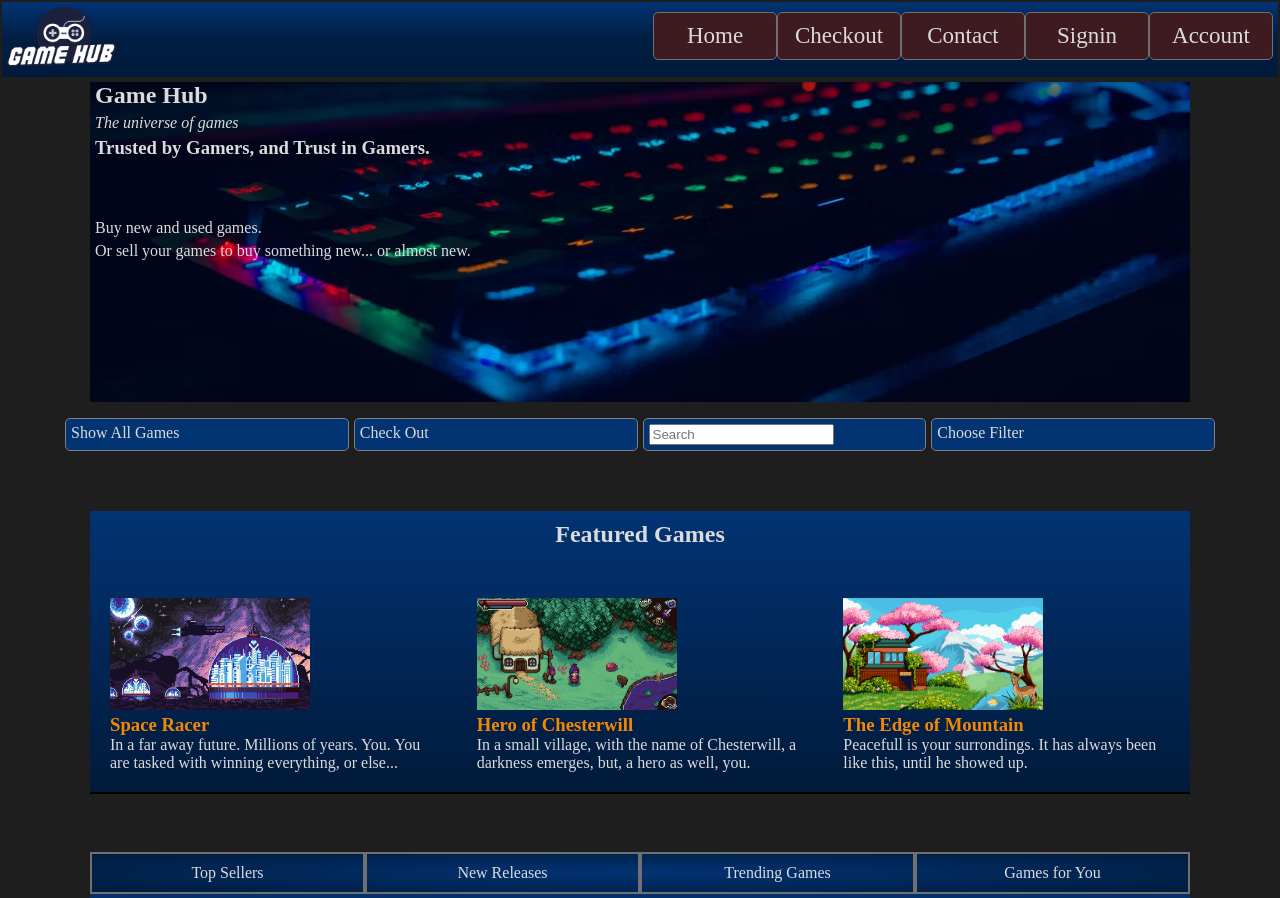
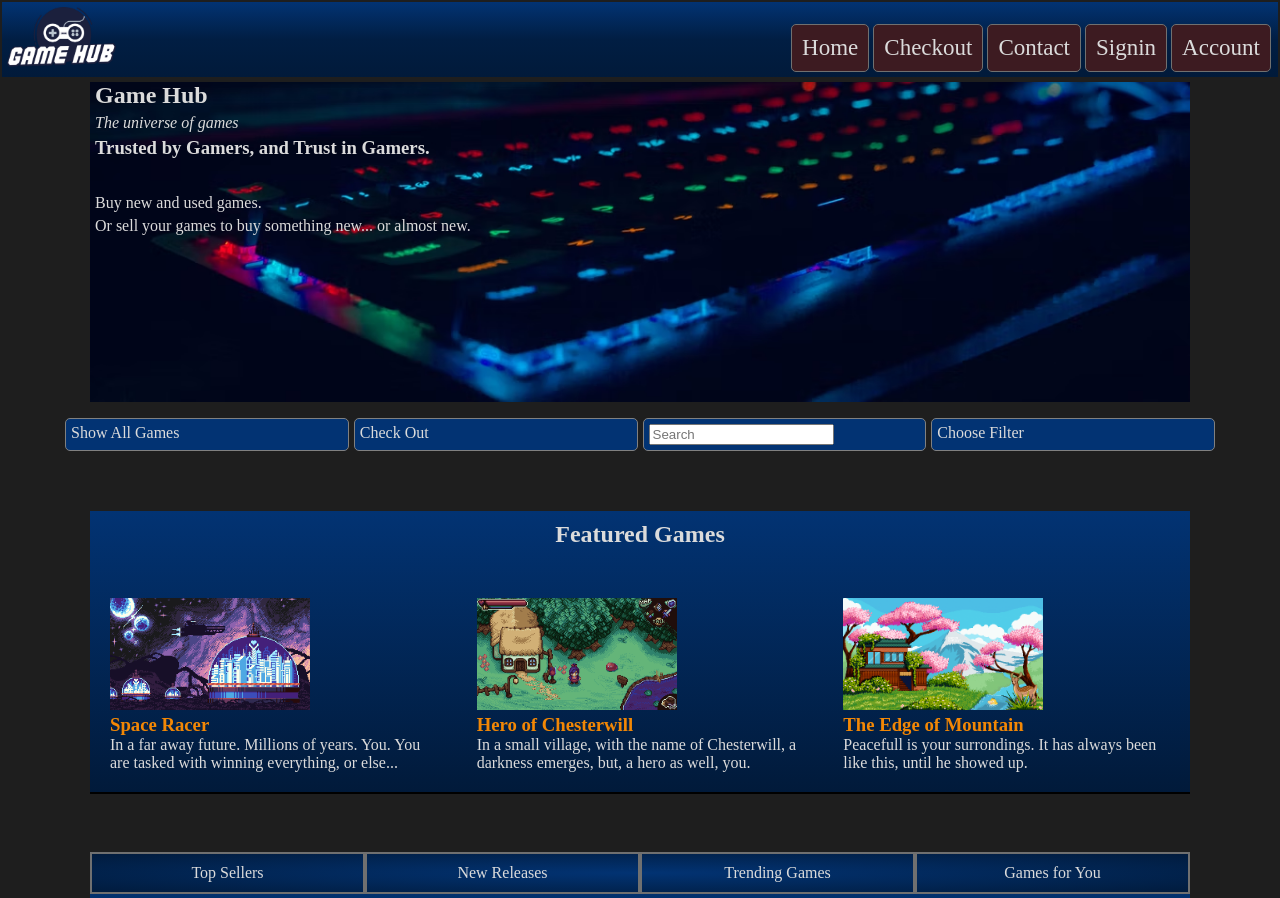
Before and after one commit to Noroff-FEU-Assignments/cross-course-project-Stian-Egeli, a plain HTML site: page index.html in a window 1280 px wide. Shown: the top 898 px of the page. Drawn offline with Linux system fonts and the light colour scheme.

Commit message:
Update styles.css

```diff
--- a/css/styles.css
+++ b/css/styles.css
@@ -40,6 +40,10 @@ footer p{
     padding-right: 34px;
 }
 
+.menu-toggle{
+    margin-top: 10px;
+}
+
 .fixed-header{
     display:flex;
     flex-basis: 100%;
@@ -59,7 +63,6 @@ footer p{
     color: #DBDBDB;
     border: 1px solid #707070;
     border-radius: 5px;
-    width: 122px;
     background-color: #3D1B21;
     text-align: center;
     padding-top: 10px;
@@ -69,6 +72,7 @@ footer p{
 .nav-header{
     display: none;
     list-style-type: none;
+    margin-top: 10px;
 
 }
 
@@ -77,11 +81,18 @@ footer p{
     margin: 10px;
 }
 
-@media screen and (min-width: 900px){
+@media only screen and (min-width: 900px){
     .nav-header{
-        display: flex;
+        display:flex;
+        flex-wrap: nowrap;
+        flex-direction:row;
         margin-top: 10px;
         margin-right: 5px;
+    }
+
+    .nav-header > li{
+        margin: 2px;
+        padding: 10px
     }
     .menu-toggle label{
         display: none;
@@ -118,7 +129,7 @@ footer p{
      color: #DBDBDB;
      font-family: 'Expressway';
      margin: 5px;
-     margin-bottom: 60px;
+     margin-bottom: 35px;
 
  }
 
@@ -256,10 +267,14 @@ footer p{
     padding-right: 10px;
 }
 
+.spotlight-list h3{
+    margin-top: 0;
+}
+
 .tags p{
     display: inline-flex;
     background-color: #707070;
-    margin: 0;
+    margin: 1px;
     padding: 0;
 }
 
```
